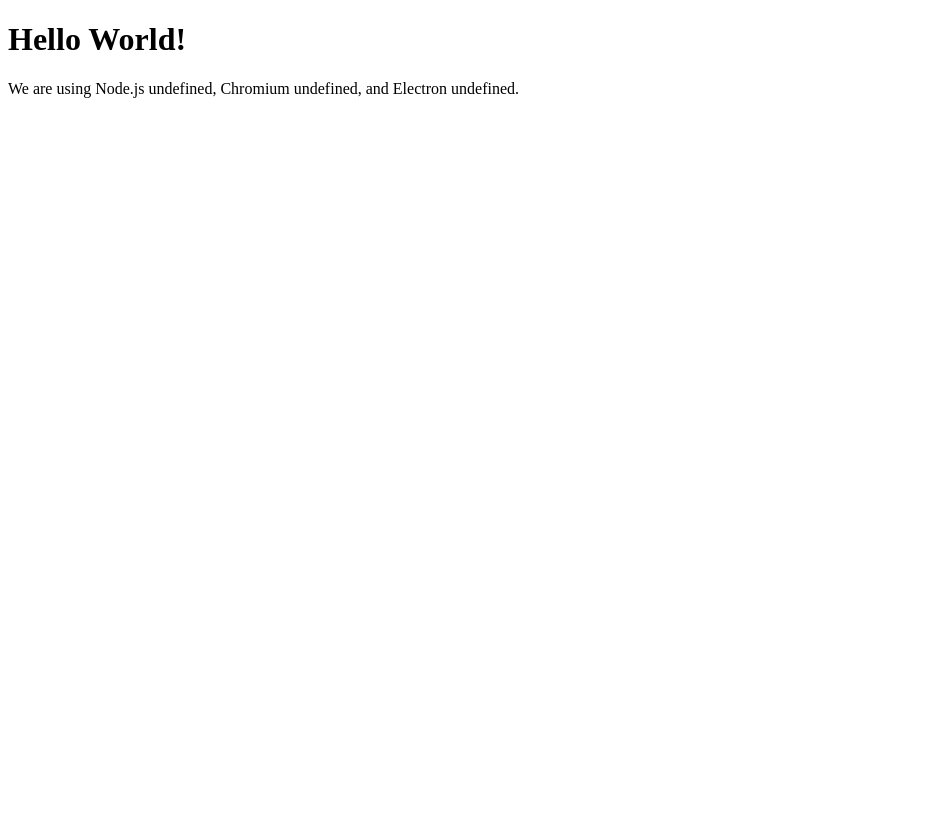
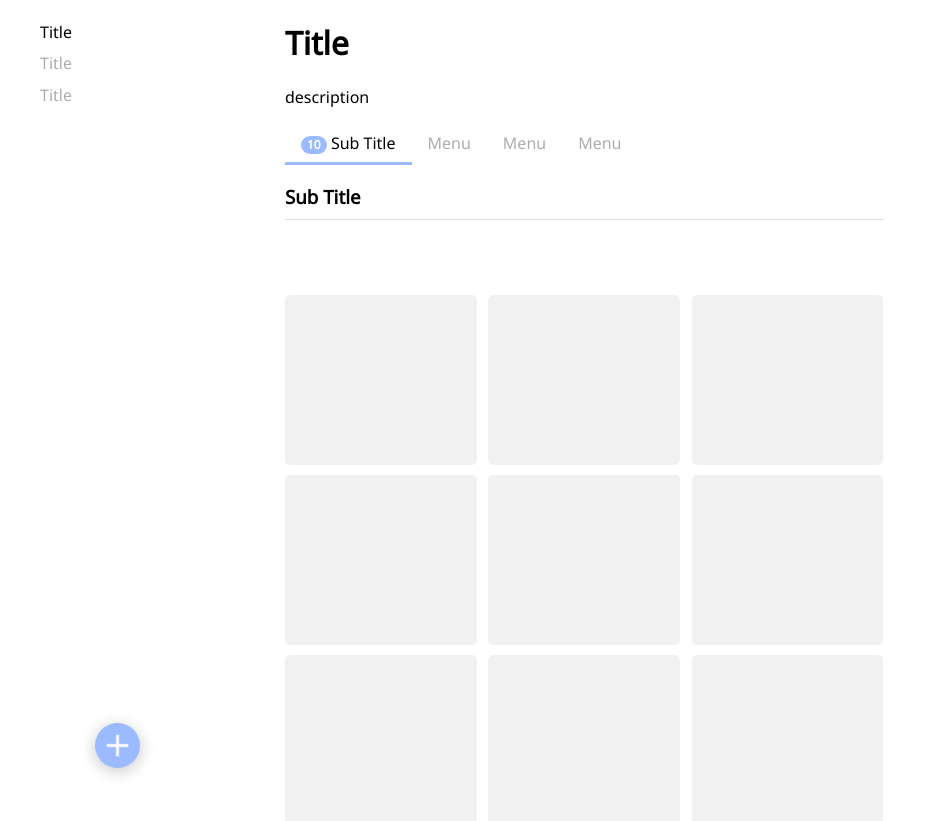
Before and after one commit to Tirrilee/TIL-Electron, an Electron app: page index.html in a window 950 px wide. Before the commit the page ends 800 px from the top, so only its background shows below. Drawn offline with Linux system fonts and the light colour scheme.

Commit message:
퍼블리싱 진행중~

```diff
--- a/index.html
+++ b/index.html
@@ -2,15 +2,75 @@
 <html>
   <head>
     <meta charset="UTF-8">
-    <title>Hello World!</title>
+    <title>Today I Learned</title>
+    <link rel="stylesheet" type="text/css" href="./static/css/style.css">
+    <link rel="stylesheet" type="text/css" href="./static/css/sidemenu.css">
+    <link rel="stylesheet" type="text/css" href="./static/css/sub_title.css">
+    <link rel="stylesheet" type="text/css" href="./static/css/float_btn.css">
+
+
+    <link href="https://fonts.googleapis.com/css?family=Noto+Sans" rel="stylesheet">
   </head>
-  <body>
-    <h1>Hello World!</h1>
-    <!-- All of the Node.js APIs are available in this renderer process. -->
-    We are using Node.js <script>document.write(process.versions.node)</script>,
-    Chromium <script>document.write(process.versions.chrome)</script>,
-    and Electron <script>document.write(process.versions.electron)</script>.
-
+  <body class="m-0">
+    <div class="w-100">
+      <div class="w-30 float-left">
+        <div>
+          <ul class="side-nav">
+            <li class="side-item">
+              <a class="side-link active" href="#">Title</a>
+            </li>
+            <li class="side-item">
+              <a class="side-link" href="#">Title</a>
+            </li>
+            <li class="side-item">
+              <a class="side-link" href="#">Title</a>
+            </li>
+          </ul>
+        </div>
+        <span id="FlotBtn">
+          <img src="./images/icons8-plus-24.png" width="45px">
+        </span>
+      </div>
+      <div class="w-70 float-left">
+        <div class="h-30">
+          <h1>Title</h1>
+          <p>description</p>
+          <div>
+            <ul class="nav nav-tabs">
+              <li class="nav-item">
+                <a class="nav-link active" href="#">
+                  <span class="badge badge-pill">10</span>
+                  Sub Title
+                </a>
+              </li>
+              <li class="nav-item">
+                <a class="nav-link" href="#">Menu</a>
+              </li>
+              <li class="nav-item">
+                <a class="nav-link" href="#">Menu</a>
+              </li>
+              <li class="nav-item">
+                <a class="nav-link" href="#">Menu</a>
+              </li>
+            </ul>
+          </div>
+          <h3 id="sub_title">Sub Title</h3>
+        </div>
+        <div class="h-70">
+          <div class="w-100">
+            <div class="card"></div>
+            <div class="card-center"></div>
+            <div class="card"></div>
+            <div class="card"></div>
+            <div class="card-center"></div>
+            <div class="card"></div>
+            <div class="card"></div>
+            <div class="card-center"></div>
+            <div class="card"></div>
+          </div>
+        </div>
+      </div>
+    </div>
     <script>
       // You can also require other files to run in this process
       require('./renderer.js')
--- a/main.js
+++ b/main.js
@@ -7,7 +7,7 @@
 
 function createWindow () {
   // Create the browser window.
-  mainWindow = new BrowserWindow({width: 800, height: 600})
+  mainWindow = new BrowserWindow({width: 950, height: 680})
 
   // and load the index.html of the app.
   mainWindow.loadFile('index.html')
--- /dev/null
+++ b/static/css/float_btn.css
@@ -0,0 +1,23 @@
+#FlotBtn{
+	background: #9bbaff;
+    width: 45px;
+    height: 45px;
+    border-radius: 25px;
+    position: absolute;
+    bottom: 4vh;
+    left: 10%;
+    box-shadow: 0px 3px 15px 1px rgba(0, 0, 0, 0.2);
+    cursor: pointer;
+}
+#FlotBtn:hover{
+	filter: brightness(90%);
+	transition: 0.2s;
+}
+#FlotText{
+	color: rgb(255,255,255);
+    font-size: 36px;
+    font-weight: 600;
+    left: 12px;
+    top: -3px;
+    position: absolute;
+}
--- /dev/null
+++ b/static/css/sidemenu.css
@@ -0,0 +1,11 @@
+.side-nav .side-item{
+	list-style: none;
+}
+.side-link.active{
+    color: #000;
+}
+.side-link{
+	display: block;
+    padding: .3rem 0;
+    color: #adadad;
+}
--- /dev/null
+++ b/static/css/style.css
@@ -0,0 +1,63 @@
+html, body{
+	font-family: 'Noto Sans', sans-serif;
+}
+body{
+	height: 100vh;
+    overflow: hidden;
+}
+.w-100{
+	width: 100% !important;
+	height: 100vh;
+}
+.w-70{
+	width: 70% !important;
+	height: 100vh;
+}
+.w-30{
+	width: 30% !important;
+	height: 100vh;
+}
+.h-30{
+	height: 33vh;
+	margin-right: 10%;
+}
+.h-70{
+	height: 67vh;
+	overflow: overlay;
+	margin-right: 10%;
+}
+.float-left{
+	float: left;
+}
+.p-0{
+	padding: 0px !important;
+}
+.m-0{
+	margin: 0px !important;
+}
+
+a {
+	text-decoration: none;
+}
+
+.card {
+	border-radius: 5px;
+	margin-top: 10px;
+	height: 170px;
+    width: 32%;
+    background: #f1f1f1;
+    float: left;
+}
+.card-center {
+	border-radius: 5px;
+	margin-top: 10px;
+	height: 170px;
+    width: 32%;
+    margin-left: 2%;
+    margin-right: 2%;
+    background: #f1f1f1;
+    float: left;
+}
+::-webkit-scrollbar {
+      width: 0px;
+}
--- /dev/null
+++ b/static/css/sub_title.css
@@ -0,0 +1,44 @@
+.nav-tabs .nav-link{
+	color: #adadad;
+}
+.nav-tabs .nav-link.active {
+	color: #000;
+	border-bottom:3px solid #9bbaff;
+}
+.nav-link {
+    display: block;
+    padding: .5rem 1rem;
+}
+.nav {
+    display: -ms-flexbox;
+    display: flex;
+    -ms-flex-wrap: wrap;
+    flex-wrap: wrap;
+    padding-left: 0;
+    margin-bottom: 0;
+    list-style: none;
+}
+#sub_title {
+	padding-bottom: 10px;
+	border-bottom: 1px solid #dee2e6;
+}
+
+.badge {
+    display: inline-block;
+    padding: .25em .4em;
+    font-size: 75%;
+    font-weight: 700;
+    line-height: 1;
+    text-align: center;
+    white-space: nowrap;
+    vertical-align: baseline;
+    border-radius: .25rem;
+    color: #fff;
+    background-color: #9bbaff;
+}
+
+.badge-pill {
+    padding-right: .5em;
+    padding-left: .5em;
+    border-radius: 10rem;
+}
```
Also changed, not shown: images/icons8-plus-24.png (added).
